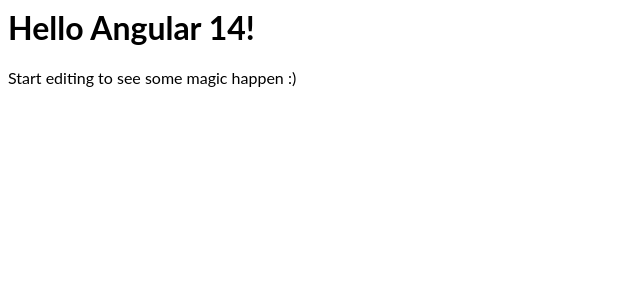
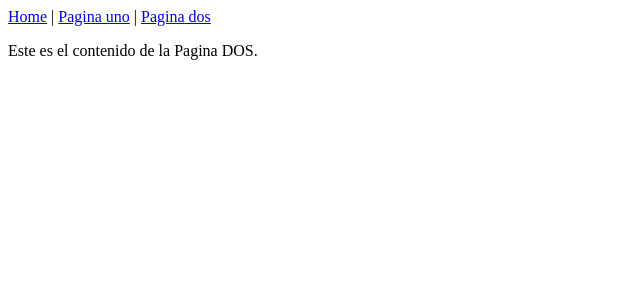
Before and after one commit to AVG93/AM06-routing, an Angular app: page /dos in a window 1280 px wide. Shown: the top 300 px of the page, without its empty margins (0-640 px from the left). Built offline with nearby package versions, Linux system fonts and the light colour scheme.

Commit message:
alta de rutas y navegacion entre ellas

```diff
--- a/src/app/app.component.html
+++ b/src/app/app.component.html
@@ -1,4 +1,9 @@
-<hello name="{{ name }}"></hello>
-<p>
-  Start editing to see some magic happen :)
-</p>
+<nav>
+  <a class="button" routerLink="/home">Home</a> |
+  <a class="button" routerLink="/uno">Pagina uno</a> |
+  <a class="button" routerLink="/dos">Pagina dos</a>
+</nav>
+
+
+
+<router-outlet></router-outlet>
--- /dev/null
+++ b/src/app/dos/dos.component.html
@@ -0,0 +1,3 @@
+<p>
+  Este es el contenido de la Pagina DOS.
+</p>
--- /dev/null
+++ b/src/app/dos/dos.component.ts
@@ -0,0 +1,15 @@
+import { Component, OnInit } from '@angular/core';
+
+@Component({
+  selector: 'app-dos',
+  templateUrl: './dos.component.html',
+  styleUrls: ['./dos.component.css']
+})
+export class DosComponent implements OnInit {
+
+  constructor() { }
+
+  ngOnInit() {
+  }
+
+}
--- a/src/app/hello.component.ts
+++ b/src/app/hello.component.ts
@@ -2,9 +2,17 @@
 
 @Component({
   selector: 'hello',
-  template: `<h1>Hello {{name}}!</h1>`,
-  styles: [`h1 { font-family: Lato; }`]
+  template: `
+    <h1>HOME !!</h1>
+  `,
+  styles: [
+    `
+      h1 {
+        font-family: Lato;
+      }
+    `
+  ]
 })
-export class HelloComponent  {
+export class HelloComponent {
   @Input() name: string;
 }
--- /dev/null
+++ b/src/app/uno/uno.component.html
@@ -0,0 +1,3 @@
+<p>
+  Este es el contenido de la Pagina UNO.
+</p>
--- /dev/null
+++ b/src/app/uno/uno.component.ts
@@ -0,0 +1,15 @@
+import { Component, OnInit } from '@angular/core';
+
+@Component({
+  selector: 'app-uno',
+  templateUrl: './uno.component.html',
+  styleUrls: ['./uno.component.css']
+})
+export class UnoComponent implements OnInit {
+
+  constructor() { }
+
+  ngOnInit() {
+  }
+
+}
```
Also changed, not shown: src/app/app-routing.module.ts (added, +18 -0 lines), src/app/app.module.ts (+5 -4 lines), src/app/dos/dos.component.css (added), src/app/uno/uno.component.css (added).
